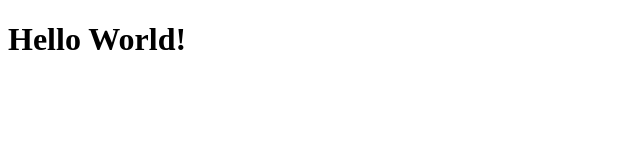
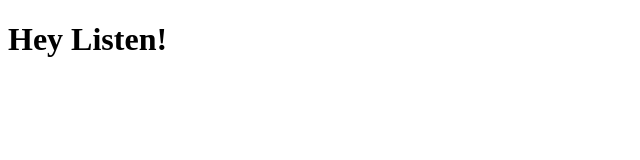
Before and after one commit to Oladeji-Gipson/portfoilo, a website: page public/index.html in a window 1280 px wide. Shown: the whole page, without its empty margins (0-640 px from the left). Drawn offline with Linux system fonts and the light colour scheme.

Commit message:
Update index.html

```diff
--- a/public/index.html
+++ b/public/index.html
@@ -7,6 +7,6 @@
     <title>Home Page</title>
   </head>
   <body>
-    <h1>Hello World!</h1>
+    <h1>Hey Listen!</h1>
   </body>
 </html>
```
